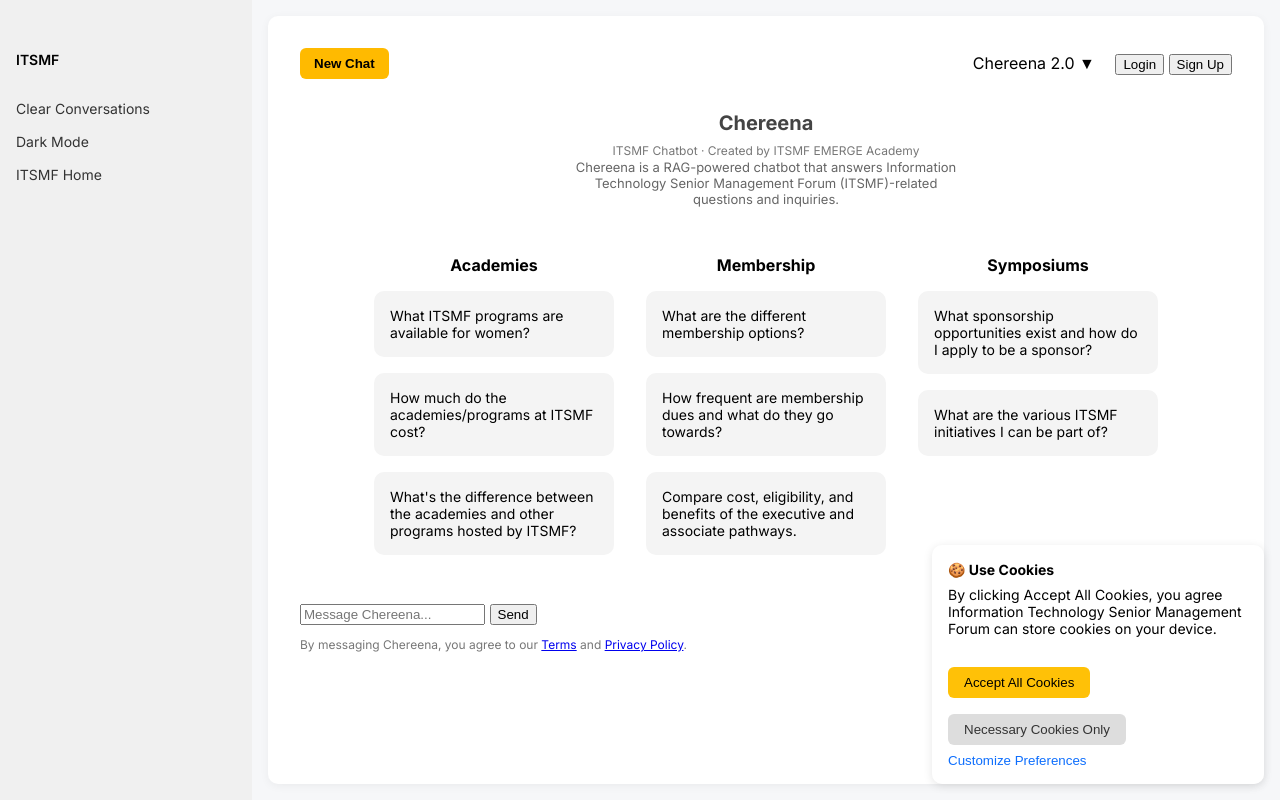
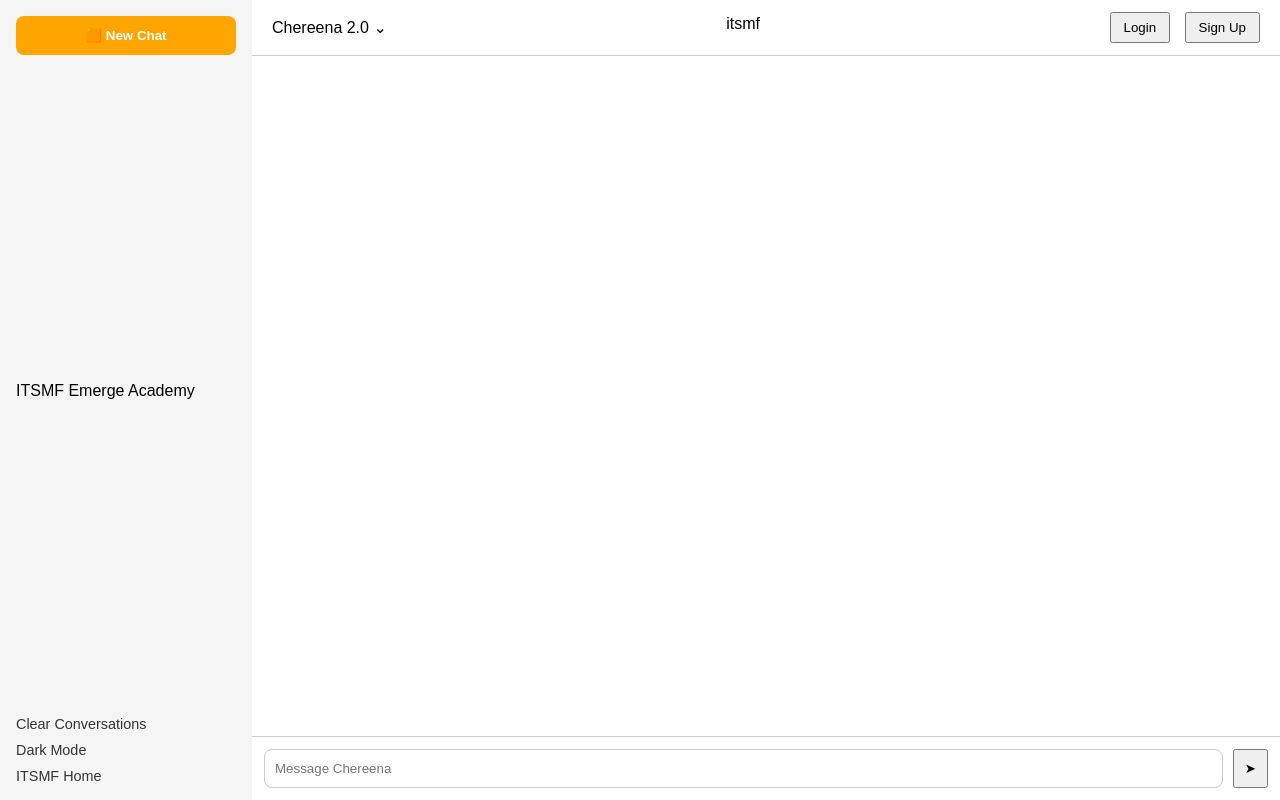
Before and after one commit to nalediym/chatbot-prototype, a FastAPI app: page / in a window 1280 px wide. Run offline with FastAPI, Linux system fonts and the light colour scheme.

Commit message:
Enhance chat interface by updating main.py to log user messages and replacing the home route template with new_chat.html. The new template includes a complete chat UI with improved styling and functionality for sending messages.
WORKS!!

```diff
--- a/main.py
+++ b/main.py
@@ -52,6 +52,7 @@
 @app.post("/chat/")
 async def chat(request: MessageRequest):
     user_message = request.message
+    print(f"User message: {user_message}")
 
     system_prompt = f"""
 You are a helpful assistant that responds on behalf of the IT Senior Management Forum (ITSMF).
@@ -80,7 +81,7 @@
 # Home route to serve chatbot page
 @app.get("/", response_class=HTMLResponse)
 async def serve_home(request: Request):
-    return templates.TemplateResponse("Cookies_Consent_Model.html", {"request": request})
-
+    # return templates.TemplateResponse("Cookies_Consent_Model.html", {"request": request})
+    return templates.TemplateResponse("new_chat.html", {"request": request})
 if __name__ == "__main__":
     uvicorn.run(app, port=8000)
--- a/templates/new_chat.html
+++ b/templates/new_chat.html
@@ -4,7 +4,179 @@
   <meta charset="UTF-8" />
   <meta name="viewport" content="width=device-width, initial-scale=1.0" />
   <title>Chat UI Mock</title>
-  <link rel="stylesheet" href="styles.css" />
+  <style>
+    body {
+      margin: 0;
+      font-family: Arial, sans-serif;
+    }
+
+    .container {
+      display: flex;
+      height: 100vh;
+    }
+
+    .sidebar {
+      width: 220px;
+      background: #f5f5f5;
+      padding: 16px;
+      display: flex;
+      flex-direction: column;
+      justify-content: space-between;
+    }
+
+    .new-chat {
+      background: orange;
+      color: white;
+      border: none;
+      padding: 12px;
+      margin-bottom: 20px;
+      font-weight: bold;
+      cursor: pointer;
+      border-radius: 8px;
+    }
+
+    .sidebar nav ul {
+      list-style: none;
+      padding: 0;
+    }
+
+    .footer-links a {
+      display: block;
+      margin-top: 10px;
+      font-size: 0.9em;
+      color: #333;
+      text-decoration: none;
+    }
+
+    .chat-area {
+      flex-grow: 1;
+      display: flex;
+      flex-direction: column;
+    }
+
+    .chat-header {
+      display: flex;
+      justify-content: space-between;
+      align-items: center;
+      padding: 12px 20px;
+      border-bottom: 1px solid #ccc;
+    }
+
+    .logo {
+      height: 25px;
+    }
+
+    .auth-buttons button {
+      margin-left: 10px;
+      padding: 6px 12px;
+    }
+
+    .chat-body {
+      flex-grow: 1;
+      background: #fff;
+      padding: 20px;
+      overflow-y: auto;
+    }
+
+    .chat-input {
+      display: flex;
+      padding: 12px;
+      border-top: 1px solid #ccc;
+    }
+
+    .chat-input input {
+      flex-grow: 1;
+      padding: 10px;
+      margin-right: 10px;
+      border-radius: 8px;
+      border: 1px solid #ccc;
+    }
+
+    .chat-input button {
+      padding: 10px;
+    }
+  </style>
+  <script>
+    // function sendMessage() {
+    //   console.log("sendMessage function called");
+    //   const input = document.getElementById("messageInput");
+    //   console.log("input: ", input);
+    //   const chatBody = document.getElementById("chatBody"); // this is the same as "responseContainer". see: /Users/naledi/Documents/Projects/chatbot-prototype/static/script.js
+    //   console.log("chatBody: ", chatBody);
+    //   const message = input.value.trim();
+    //   console.log("message: ", message);
+    //   if (message) {
+    //     const messageElem = document.createElement("div");
+    //     messageElem.textContent = message; // what dis do?
+
+    //     chatBody.appendChild(messageElem);
+    //     input.value = "";
+    //     chatBody.scrollTop = chatBody.scrollHeight;
+    //   }
+    // }
+    function typeText(element, text, speed = 10) {
+    element.innerHTML = "";
+    let index = 0;
+
+    function type() {
+      if (index < text.length) {
+        element.scrollIntoView({ behavior: 'smooth', block: 'end' });
+        element.innerHTML += text.charAt(index);
+        index++;
+        setTimeout(type, speed);
+      }
+    }
+
+    type();
+  }
+    async function sendMessage() {
+    const input = document.getElementById("messageInput");
+    const chatLog = document.getElementById("chatBody");
+    // console.log(chatLog);
+    const userText = input.value.trim();
+    console.log(userText);
+
+    if (!userText) return;
+
+    // Display user message
+    const userMsg = document.createElement("div");
+    // console.log(userMsg);
+    userMsg.className = "message user";
+    userMsg.textContent = userText;
+    chatLog.appendChild(userMsg);
+
+    input.value = "";
+
+    // Placeholder for bot response
+    const botMsg = document.createElement("div");
+    botMsg.className = "message bot";
+    botMsg.textContent = "Thinking...";
+    chatLog.appendChild(botMsg);
+    chatLog.scrollTop = chatLog.scrollHeight;
+
+    try {
+      const res = await fetch("http://127.0.0.1:8000/chat/", {
+        method: "POST",
+        headers: { "Content-Type": "application/json" },
+        body: JSON.stringify({ message: userText })
+      });
+
+      const data = await res.json();
+      botMsg.textContent = "";  // Clear placeholder
+
+      if (data.response) {
+        typeText(botMsg, data.response);  // 👈 Typewriter here!
+      } else {
+        botMsg.textContent = "Oops! No response.";
+      }
+    } catch (err) {
+      botMsg.textContent = "Error: " + err.message;
+    }
+
+    chatLog.scrollTop = chatLog.scrollHeight;
+  }
+
+  </script>
 </head>
 <body>
   <div class="container">
@@ -25,7 +197,7 @@
     <main class="chat-area">
       <header class="chat-header">
         <span class="model-name">Chereena 2.0 ⌄</span>
-        <img src="logo.png" alt="ITSMF Logo" class="logo" />
+        <span class="logo">itsmf</span>
         <div class="auth-buttons">
           <button>Login</button>
           <button>Sign Up</button>
@@ -38,10 +210,11 @@
 
       <footer class="chat-input">
         <input type="text" placeholder="Message Chereena" id="messageInput" />
-        <button onclick="sendMessage()">➤</button>
+        <button onclick="sendMessage(); console.log('button clicked');">➤</button>
       </footer>
     </main>
   </div>
-  <script src="script.js"></script>
+
+
 </body>
 </html>
```
Also changed, not shown: 1 other file.
